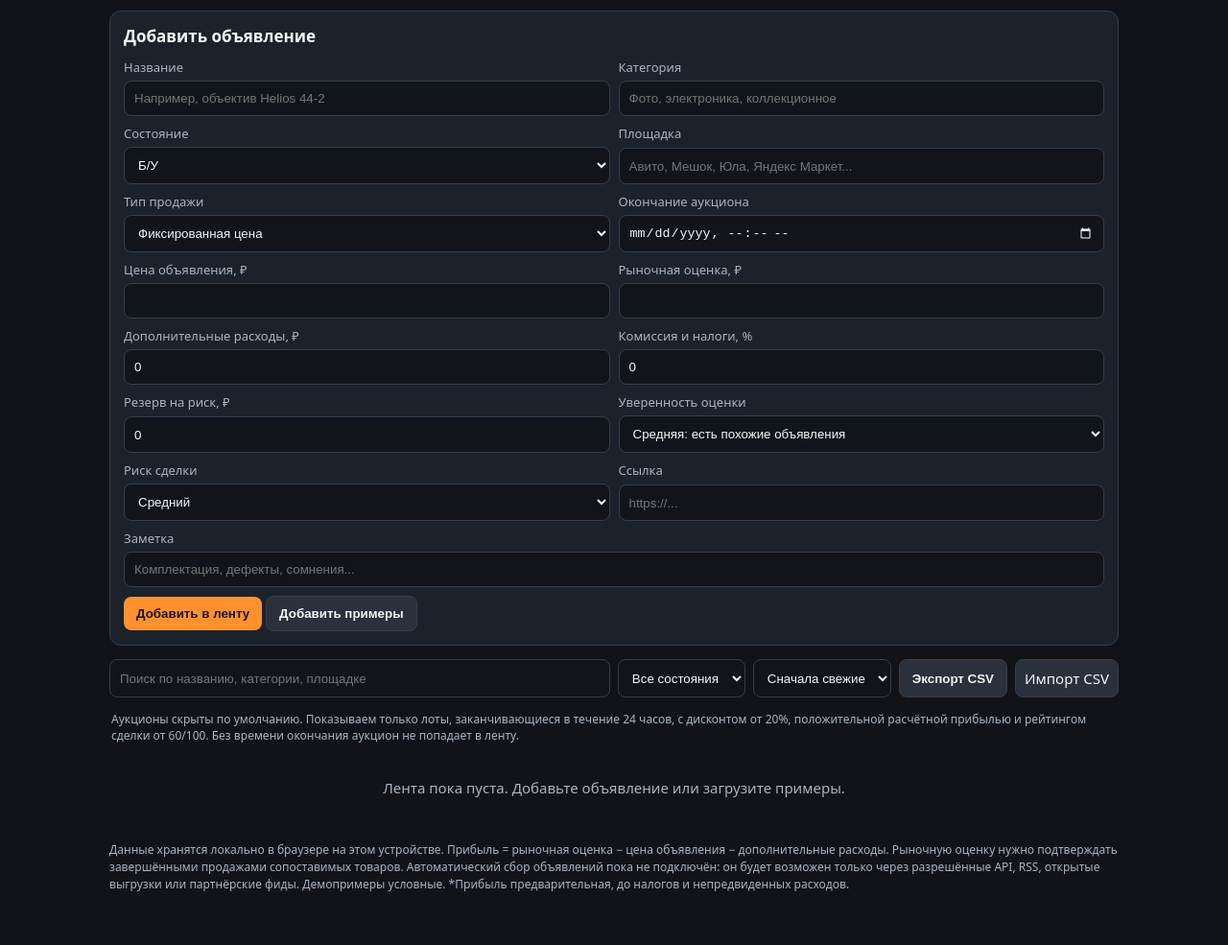
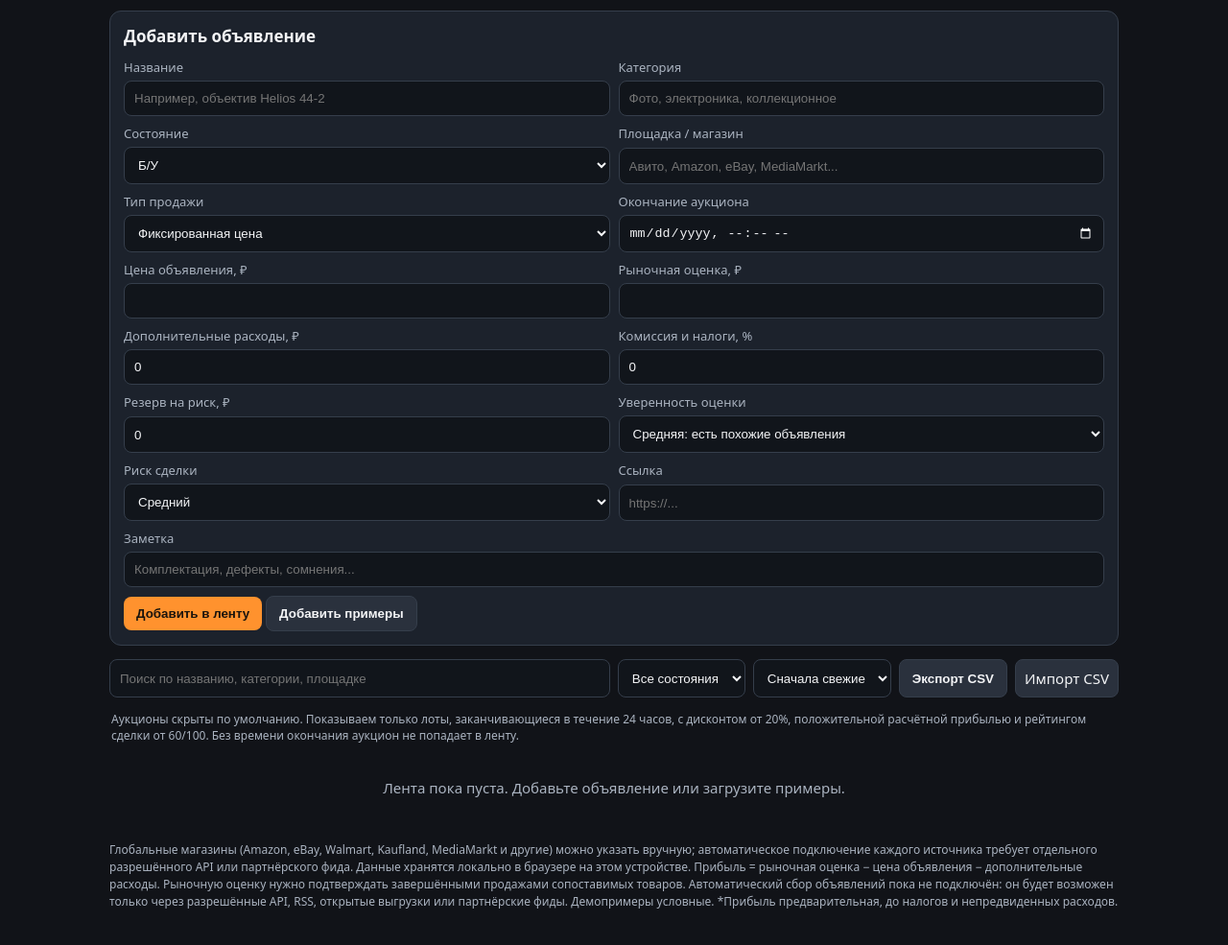
Before and after one commit to toobzero-tech/EP133-Mobile-Studio., a plain HTML site: page PRICE_RADAR/index.html in a window 1280 px wide. Shown: the part 207-1192 px from the top of the page at 96% size. Drawn offline with Linux system fonts and the light colour scheme.

Commit message:
Add global retailers to source suggestions in listing form

```diff
--- a/PRICE_RADAR/index.html
+++ b/PRICE_RADAR/index.html
@@ -13,7 +13,7 @@
 <section class="stats"><div class="stat"><small>Предложений</small><strong id="count">0</strong></div><div class="stat"><small>Потенциальная прибыль</small><strong id="total">0 ₽</strong></div><div class="stat"><small>Перспективных сделок</small><strong id="hot">0</strong></div></section>
 <section class="panel"><h2>Добавить объявление</h2><form id="form" class="formgrid">
 <label>Название<input name="name" required placeholder="Например, объектив Helios 44-2"></label><label>Категория<input name="category" placeholder="Фото, электроника, коллекционное"></label>
-<label>Состояние<select name="condition"><option>Б/У</option><option>Новый</option></select></label><label>Площадка<input name="marketplace" placeholder="Авито, Мешок, Юла, Яндекс Маркет..."></label>
+<label>Состояние<select name="condition"><option>Б/У</option><option>Новый</option></select></label><label>Площадка / магазин<input name="marketplace" list="marketplaces" placeholder="Авито, Amazon, eBay, MediaMarkt..."><datalist id="marketplaces"><option value="Авито"><option value="Мешок"><option value="Юла"><option value="Яндекс Маркет"><option value="Amazon"><option value="eBay"><option value="Walmart"><option value="Kaufland"><option value="MediaMarkt"><option value="Saturn"><option value="Best Buy"><option value="OTTO"><option value="AliExpress"></datalist></label>
 <label>Тип продажи<select name="listingType"><option value="fixed">Фиксированная цена</option><option value="auction">Аукцион</option></select></label><label>Окончание аукциона<input name="endsAt" type="datetime-local"></label>
 <label>Цена объявления, ₽<input name="price" type="number" min="0" step=".01" required></label><label>Рыночная оценка, ₽<input name="market" type="number" min="0" step=".01" required></label>
 <label>Дополнительные расходы, ₽<input name="costs" type="number" min="0" step=".01" value="0"></label><label>Комиссия и налоги, %<input name="fee" type="number" min="0" max="100" step=".1" value="0"></label><label>Резерв на риск, ₽<input name="reserve" type="number" min="0" step=".01" value="0"></label><label>Уверенность оценки<select name="confidence"><option value="90">Высокая: есть аналоги продаж</option><option value="65" selected>Средняя: есть похожие объявления</option><option value="35">Низкая: мало данных</option></select></label><label>Риск сделки<select name="risk"><option value="10">Низкий</option><option value="35" selected>Средний</option><option value="70">Высокий</option></select></label><label>Ссылка<input name="url" type="url" placeholder="https://..."></label>
@@ -22,7 +22,7 @@
 <div class="toolbar"><input id="q" placeholder="Поиск по названию, категории, площадке"><select id="condition"><option value="all">Все состояния</option><option>Новый</option><option>Б/У</option></select><select id="sort"><option value="fresh">Сначала свежие</option><option value="profit">Прибыль выше</option><option value="discount">Дисконт выше</option><option value="score">Рейтинг выше</option></select><button class="secondary" id="csvout">Экспорт CSV</button><label class="secondary" style="padding:9px;border-radius:8px;cursor:pointer">Импорт CSV<input id="csvin" type="file" accept=".csv" hidden></label></div>
 <p class="muted" style="font-size:12px;margin:8px 2px">Аукционы скрыты по умолчанию. Показываем только лоты, заканчивающиеся в течение 24 часов, с дисконтом от 20%, положительной расчётной прибылью и рейтингом сделки от 60/100. Без времени окончания аукцион не попадает в ленту.</p>
 <div class="items" id="items"></div>
-<footer>Данные хранятся локально в браузере на этом устройстве. Прибыль = рыночная оценка − цена объявления − дополнительные расходы. Рыночную оценку нужно подтверждать завершёнными продажами сопоставимых товаров. Автоматический сбор объявлений пока не подключён: он будет возможен только через разрешённые API, RSS, открытые выгрузки или партнёрские фиды. Демопримеры условные. *Прибыль предварительная, до налогов и непредвиденных расходов.</footer>
+<footer>Глобальные магазины (Amazon, eBay, Walmart, Kaufland, MediaMarkt и другие) можно указать вручную; автоматическое подключение каждого источника требует отдельного разрешённого API или партнёрского фида. Данные хранятся локально в браузере на этом устройстве. Прибыль = рыночная оценка − цена объявления − дополнительные расходы. Рыночную оценку нужно подтверждать завершёнными продажами сопоставимых товаров. Автоматический сбор объявлений пока не подключён: он будет возможен только через разрешённые API, RSS, открытые выгрузки или партнёрские фиды. Демопримеры условные. *Прибыль предварительная, до налогов и непредвиденных расходов.</footer>
 </main>
 <script>
 (function(){
```
